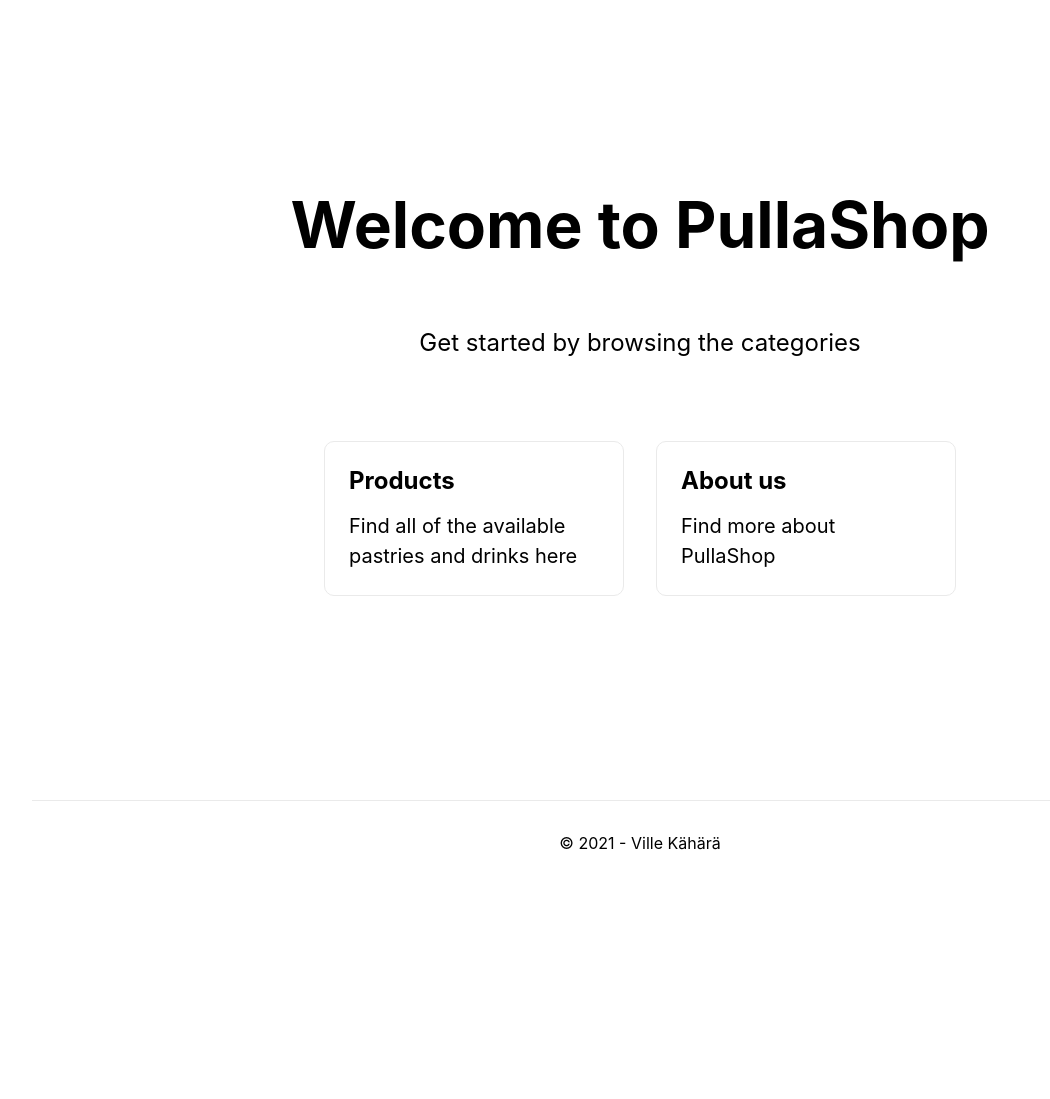
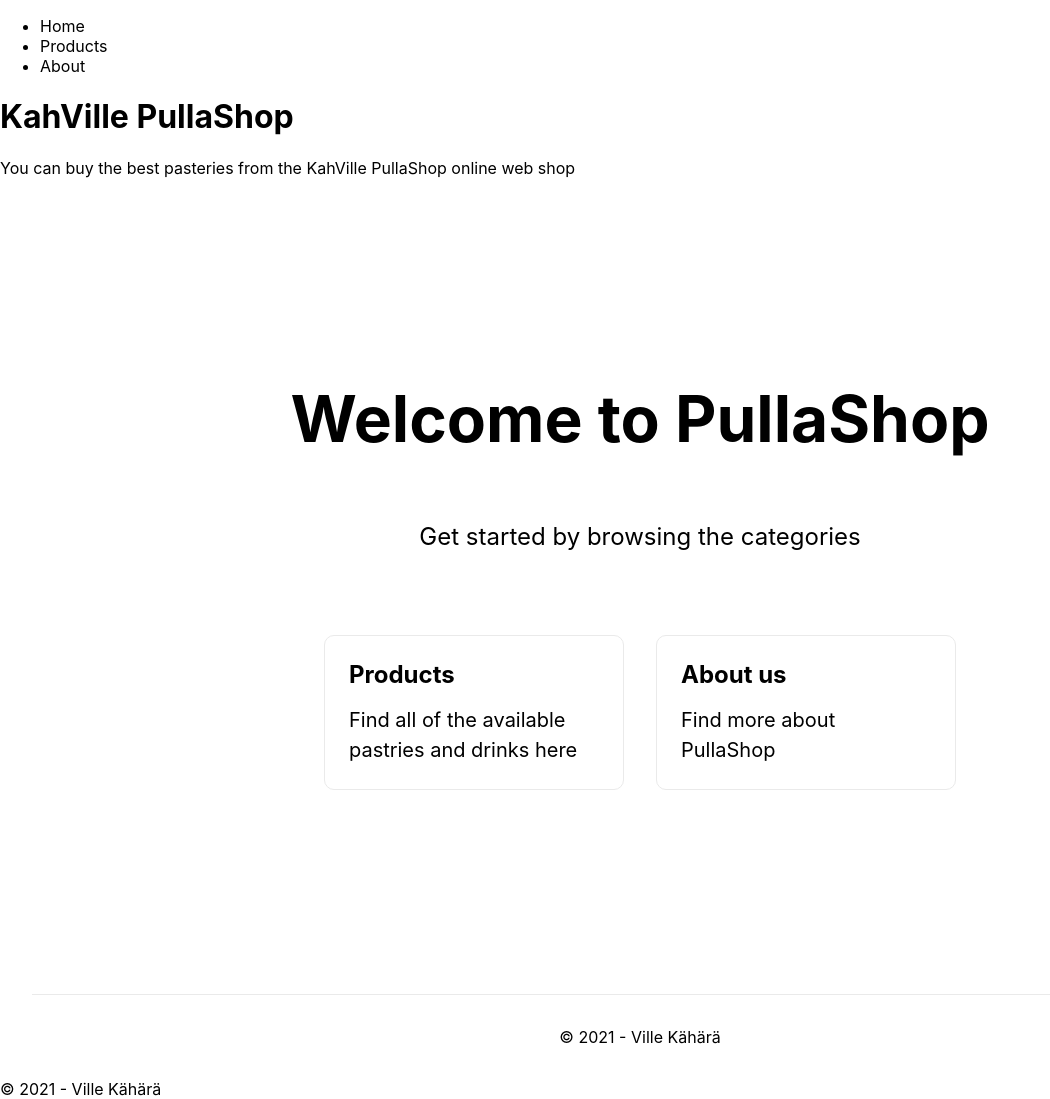
Before and after one commit to KahVille/pullashop-client, a Next.js app in the folder pullashop/: page / in a window 1280 px wide. Shown: the whole page, without its empty margins (0-1050 px from the left). Before the commit the page ends 885 px from the top, so only its background shows below. Built offline with nearby package versions, Linux system fonts and the light colour scheme.

Commit message:
Add base layout components

```diff
--- /dev/null
+++ b/pullashop/components/Footer.tsx
@@ -0,0 +1,11 @@
+const Footer = () => {
+    return (
+        //className={styles.footer}
+        <footer>
+        <a href="https://kahville.github.io" target="_blank" rel="noopener noreferrer">
+            &copy; 2021 - Ville Kähärä
+        </a>
+      </footer>
+    )
+}
+export default Footer;
--- /dev/null
+++ b/pullashop/components/Header.tsx
@@ -0,0 +1,10 @@
+const Header = (): JSX.Element => {
+    return (
+        <div>
+            <h1>KahVille PullaShop</h1>
+            <p>You can buy the best pasteries from the KahVille PullaShop online web shop</p>
+        </div>
+    )
+}
+
+export default Header;
--- /dev/null
+++ b/pullashop/components/Layout.tsx
@@ -0,0 +1,21 @@
+import Footer from './Footer';
+import Header from './Header';
+import Meta from './Meta';
+import Nav from './Nav';
+
+const Layout = ({children}: any): JSX.Element => {
+    return (
+    <>
+    <Meta />
+    <Nav />
+    <div>
+        <main>
+            <Header />
+                {children}
+            <Footer />
+        </main>
+    </div>
+    </>
+    )
+}
+export default Layout;
--- /dev/null
+++ b/pullashop/components/Meta.tsx
@@ -0,0 +1,28 @@
+import Head from "next/head";
+
+type MetaData = {
+    keywords: string,
+    description: string,
+    title: string
+}
+
+const Meta = (props:MetaData) => {
+    return (
+    <Head>
+        <link rel="shortcut icon" href="/favicon.ico" type="image/x-icon" />
+        <meta charSet="UTF-8"/>
+        <meta name="viewport" content="width=device-width, initial-scale=1.0"/>
+        <meta name="keywords" content={props.keywords} />
+        <meta name="description" content={props.description} />
+        <title>{props.title}</title>
+    </Head>
+    )
+}
+
+Meta.defaultProps = {
+    title: 'PullaShop',
+    description: 'The pullaShop of KahVille',
+    keywords: 'pasteries, shop, kahville'
+} as MetaData
+
+export default Meta;
--- /dev/null
+++ b/pullashop/components/Nav.tsx
@@ -0,0 +1,21 @@
+import Link from 'next/link'
+
+const Nav = () => {
+    return (
+        <nav>
+            <ul>
+                <li>
+                    <Link href="/">Home</Link>
+                </li>
+                <li>
+                    <Link href="/products">Products</Link>
+                </li>
+                <li>
+                <   Link href="/about">About</Link>
+                </li>
+            </ul>
+        </nav>
+    )
+}
+
+export default Nav;
--- a/pullashop/pages/_app.tsx
+++ b/pullashop/pages/_app.tsx
@@ -1,8 +1,13 @@
 import '../styles/globals.css'
 import type { AppProps } from 'next/app'
+import Layout from '../components/Layout'
 
 const MyApp = ({ Component, pageProps }: AppProps) => {
-  return <Component {...pageProps} />
+  return (
+  <Layout>
+  <Component {...pageProps} />
+  </Layout>
+  )
 }
 
 export default MyApp
```
